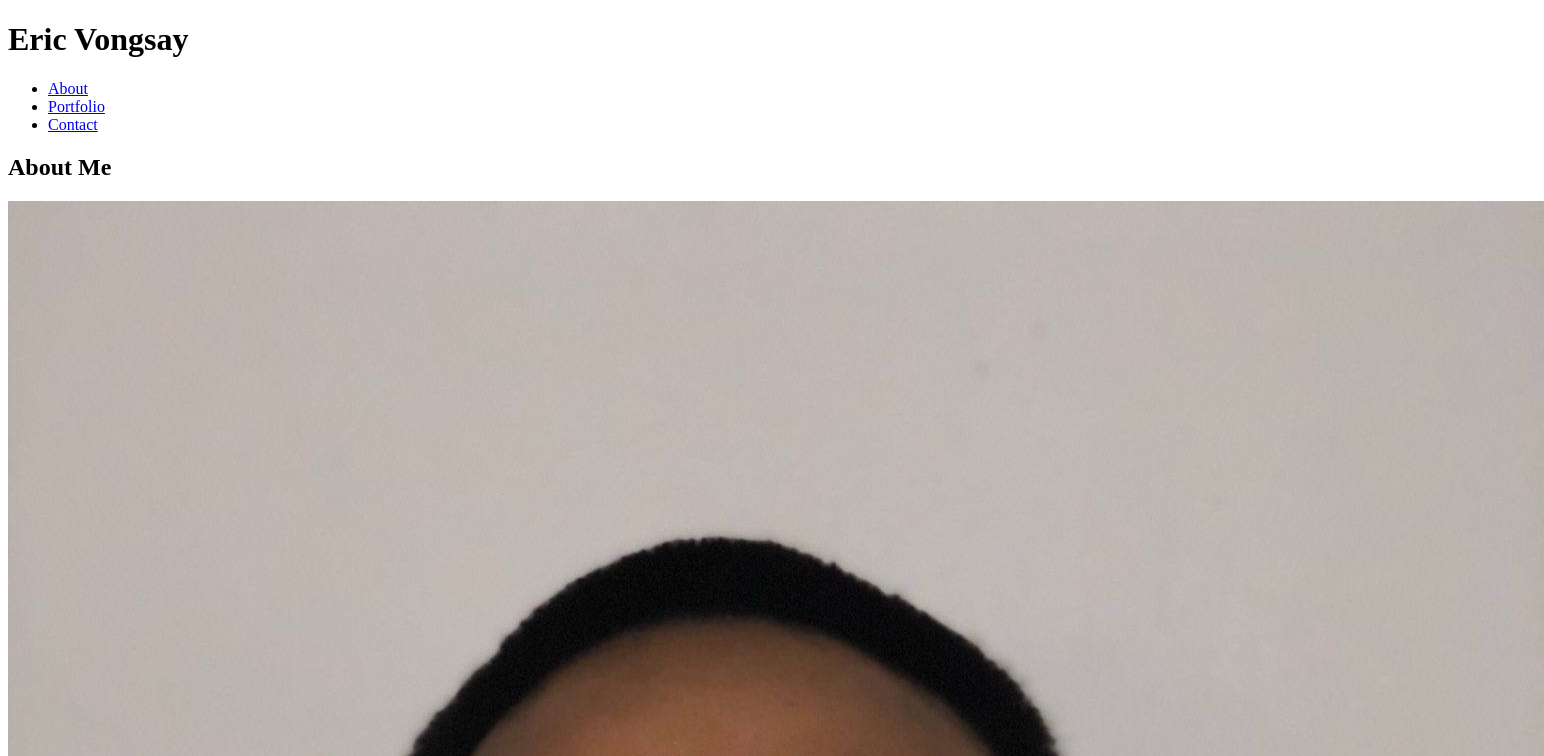
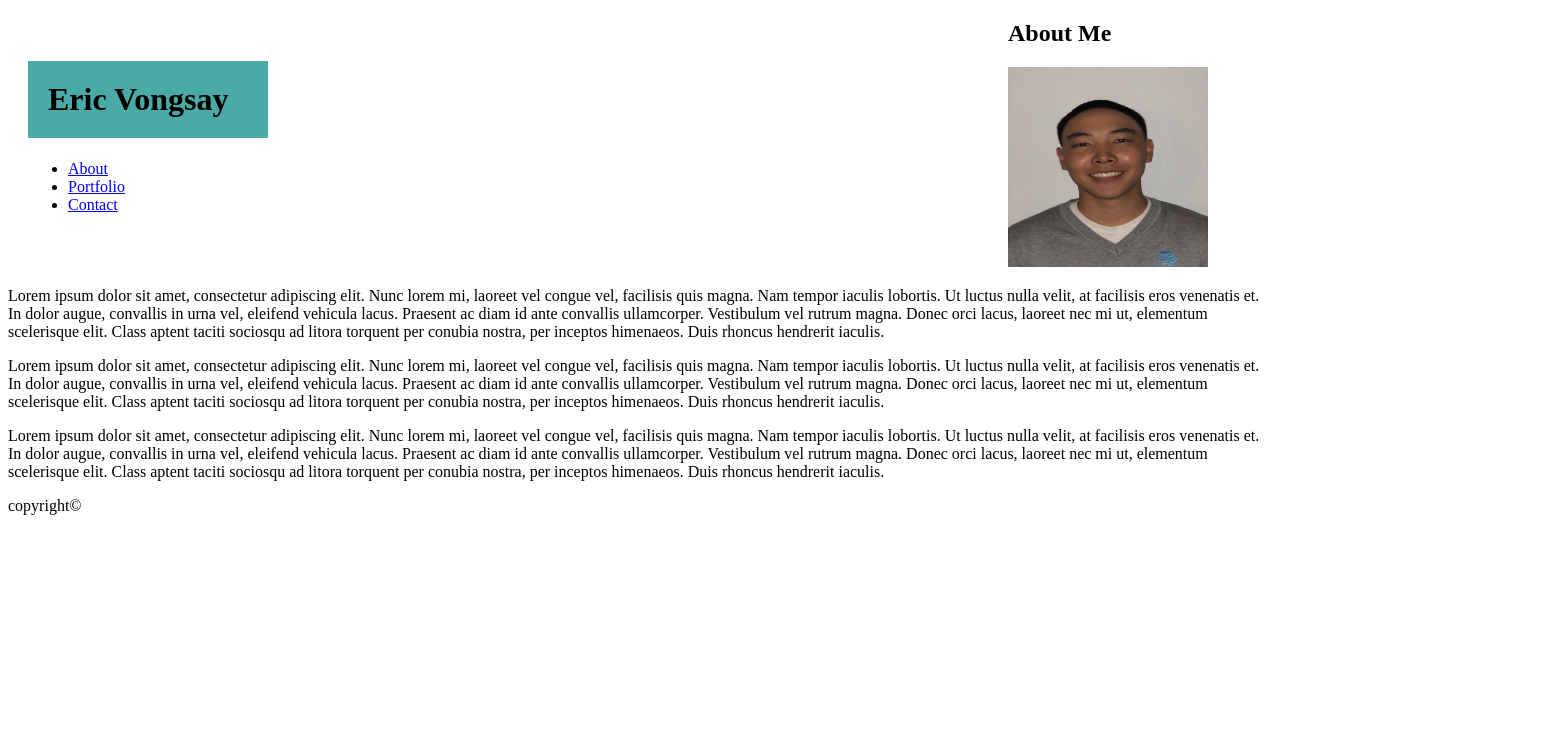
Before and after one commit to EricVongsay/Basic-Portfolio, a plain HTML site: page index.html in a window 1280 px wide. Shown: the top 756 px of the page, 1544 px wide, since content can reach past the window. Drawn offline with Linux system fonts and the light colour scheme.

Commit message:
added to css to style header

```diff
--- a/assets/css/style.css
+++ b/assets/css/style.css
@@ -0,0 +1,19 @@
+.header{
+    background-color: #ffffff;
+    padding:20px;
+    float: left;
+    width:960px;
+    margin: 0;
+
+}
+
+h1{
+    background-color: #4aaaa5;
+    padding: 20px;
+    width:200px;
+}
+
+#headshot{
+    height:200px;
+    width: 200px;
+}
--- a/index.html
+++ b/index.html
@@ -33,7 +33,7 @@
 
             <h2>About Me</h2>
 
-            <img src="./Headshot.JPG" alt="Picture of me">
+            <img id="headshot" src="./Headshot.JPG" alt="Picture of me">
 
             <p>Lorem ipsum dolor sit amet, consectetur adipiscing elit. Nunc lorem mi, laoreet vel congue vel, facilisis quis magna. Nam tempor iaculis lobortis. Ut luctus nulla velit, at facilisis eros venenatis et. In dolor augue, convallis in urna vel, eleifend vehicula lacus. Praesent ac diam id ante convallis ullamcorper. Vestibulum vel rutrum magna. Donec orci lacus, laoreet nec mi ut, elementum scelerisque elit. Class aptent taciti sociosqu ad litora torquent per conubia nostra, per inceptos himenaeos. Duis rhoncus hendrerit iaculis.</p>
 
```
